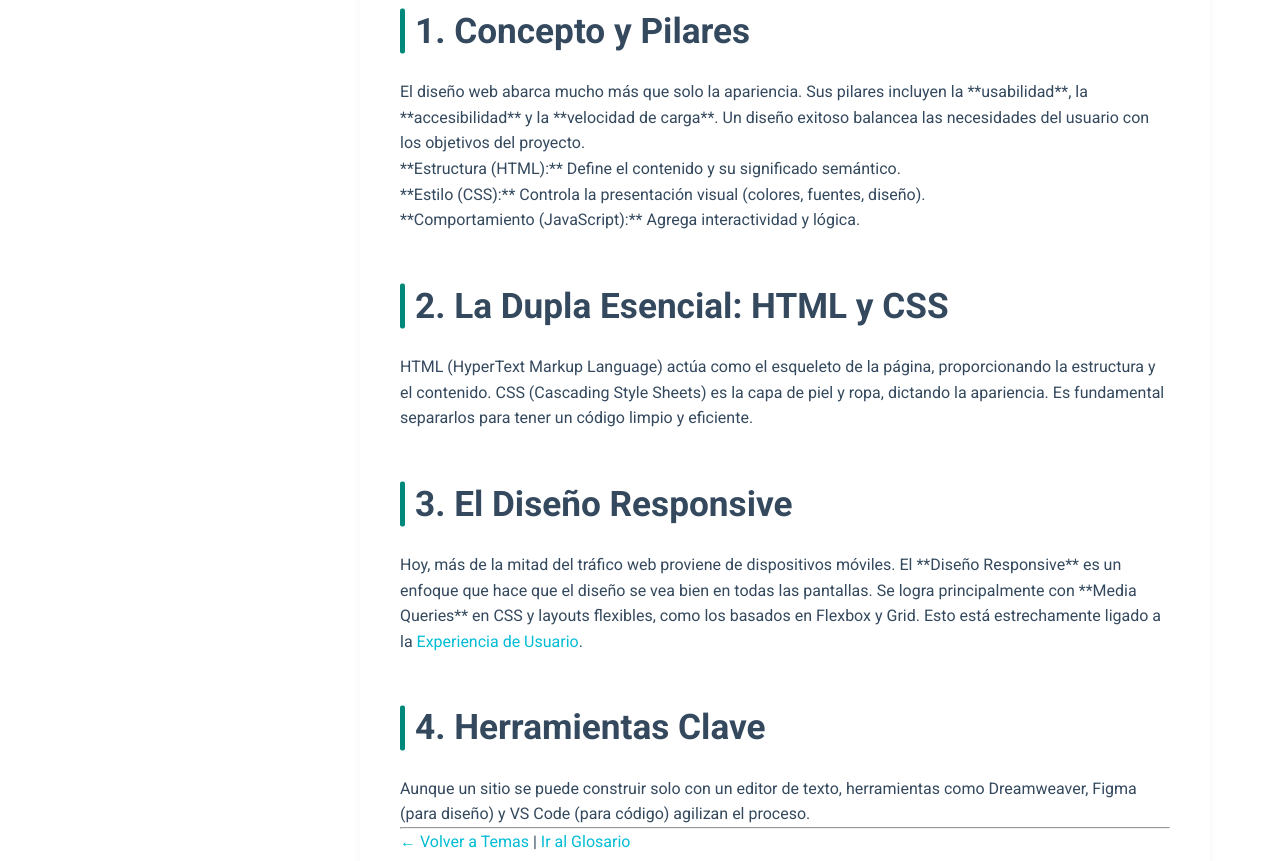
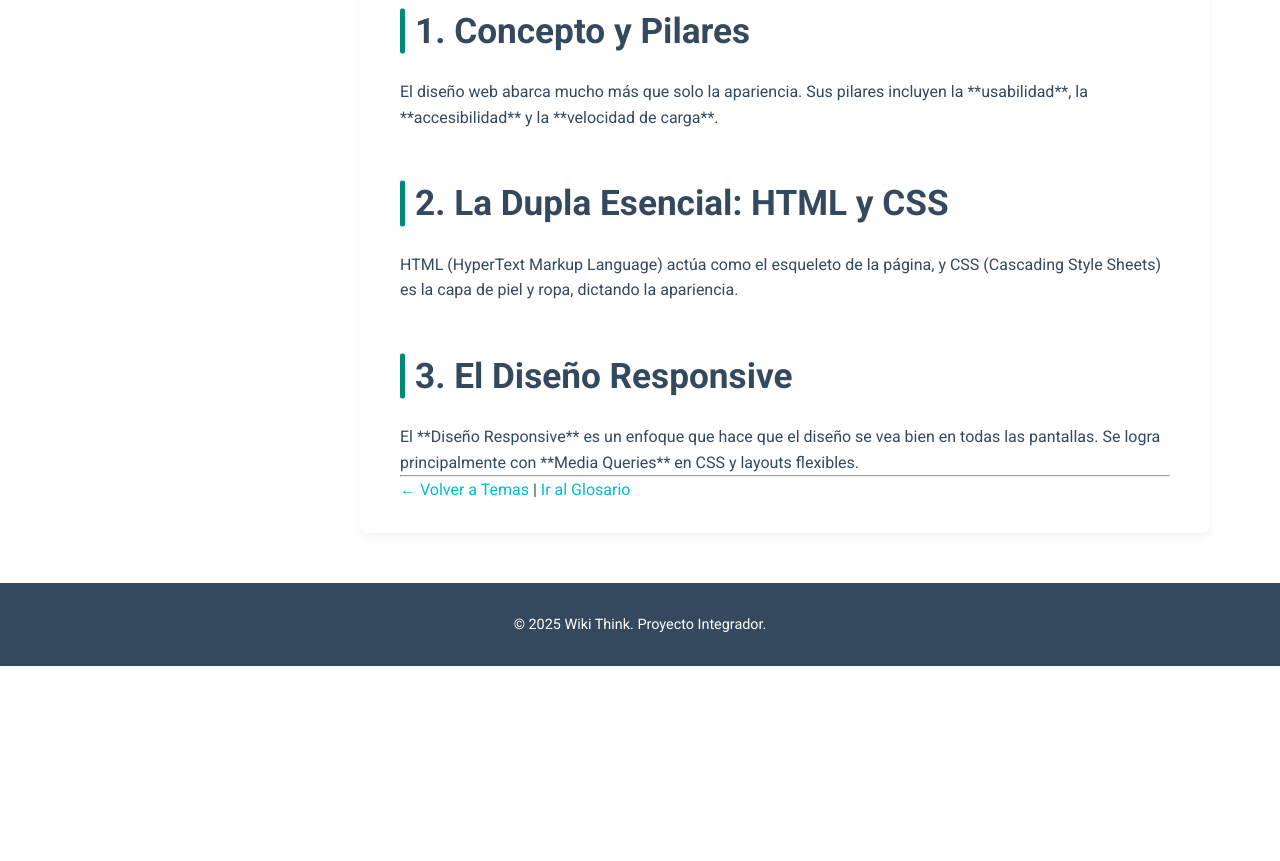
Before and after one commit to akuma240702-lgtm/akuma240792-igrm.github.io, a plain HTML site: page diseno-web.html in a window 1280 px wide. Shown: the part 319-1180 px from the top of the page. After the commit the page ends 985 px from the top, so only its background shows below. Drawn offline with Linux system fonts and the light colour scheme.

Commit message:
Refactor diseno-web.html for clarity and structure
Removed redundant content and improved structure.

```diff
--- a/diseno-web.html
+++ b/diseno-web.html
@@ -11,8 +11,10 @@
       window.dataLayer = window.dataLayer || [];
       function gtag(){dataLayer.push(arguments);}
       gtag('js', new Date());
+
       gtag('config', 'G-KZ5T92QP9H');
     </script>
+
     <link rel="stylesheet" href="estilos.css">
     <link href="https://fonts.googleapis.com/css2?family=Roboto:wght@400;500;700&display=swap" rel="stylesheet">
 </head>
@@ -58,28 +60,18 @@
 
             <section>
                 <h2>1. Concepto y Pilares</h2>
-                <p>El diseño web abarca mucho más que solo la apariencia. Sus pilares incluyen la **usabilidad**, la **accesibilidad** y la **velocidad de carga**. Un diseño exitoso balancea las necesidades del usuario con los objetivos del proyecto.</p>
-                <ul>
-                    <li>**Estructura (HTML):** Define el contenido y su significado semántico.</li>
-                    <li>**Estilo (CSS):** Controla la presentación visual (colores, fuentes, diseño).</li>
-                    <li>**Comportamiento (JavaScript):** Agrega interactividad y lógica.</li>
-                </ul>
-            </section>
+                <p>El diseño web abarca mucho más que solo la apariencia. Sus pilares incluyen la **usabilidad**, la **accesibilidad** y la **velocidad de carga**.</p>
+                </section>
 
             <section id="html-css">
                 <h2>2. La Dupla Esencial: HTML y CSS</h2>
-                <p>HTML (HyperText Markup Language) actúa como el esqueleto de la página, proporcionando la estructura y el contenido. CSS (Cascading Style Sheets) es la capa de piel y ropa, dictando la apariencia. Es fundamental separarlos para tener un código limpio y eficiente.</p>
-            </section>
+                <p>HTML (HyperText Markup Language) actúa como el esqueleto de la página, y CSS (Cascading Style Sheets) es la capa de piel y ropa, dictando la apariencia.</p>
+                </section>
 
             <section id="responsive">
                 <h2>3. El Diseño Responsive</h2>
-                <p>Hoy, más de la mitad del tráfico web proviene de dispositivos móviles. El **Diseño Responsive** es un enfoque que hace que el diseño se vea bien en todas las pantallas. Se logra principalmente con **Media Queries** en CSS y layouts flexibles, como los basados en Flexbox y Grid. Esto está estrechamente ligado a la <a href="experiencia-usuario.html">Experiencia de Usuario</a>.</p>
-            </section>
-
-            <section id="herramientas">
-                <h2>4. Herramientas Clave</h2>
-                <p>Aunque un sitio se puede construir solo con un editor de texto, herramientas como Dreamweaver, Figma (para diseño) y VS Code (para código) agilizan el proceso.</p>
-            </section>
+                <p>El **Diseño Responsive** es un enfoque que hace que el diseño se vea bien en todas las pantallas. Se logra principalmente con **Media Queries** en CSS y layouts flexibles.</p>
+                </section>
 
             <hr>
             <div class="navigation-links">
```
